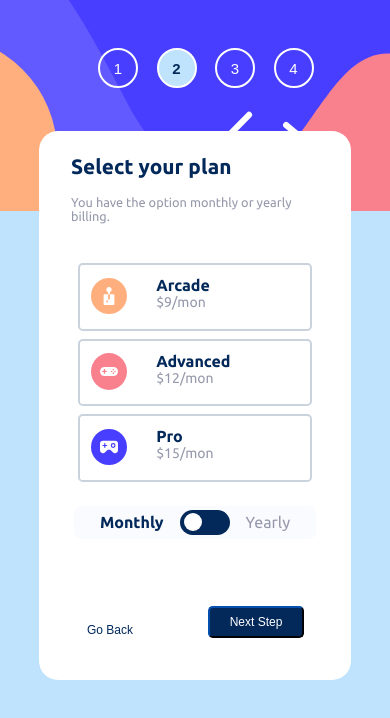
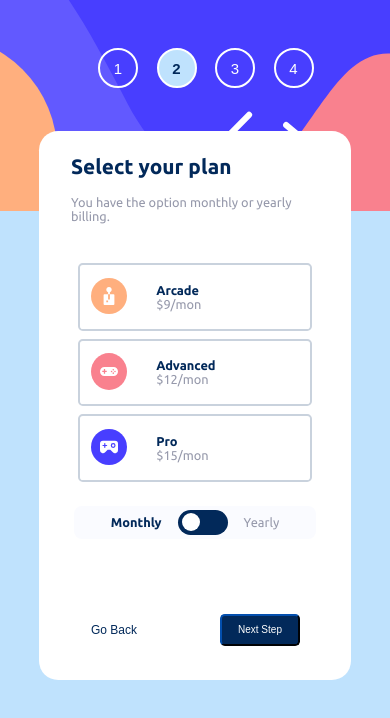
Before and after one commit to mnavai/multistepsform-reactapp, a React (Create React App) app: page /select-plan in a window 390 px wide. Shown: the top 718 px of the page. Built offline with nearby package versions, Linux system fonts and the light colour scheme.

Commit message:
mobile view fixing

```diff
--- a/src/components/Card/Card.css
+++ b/src/components/Card/Card.css
@@ -68,4 +68,14 @@
         width: 60vw;
         height: 11vh;
     }
+    .card-label-text {
+        font-size: .8rem;
+    }
+    .card-text {
+        font-size: .8rem;
+    }
+    .text-group{
+        margin-top: auto;
+        margin-bottom: auto;
+    }
 }
--- a/src/components/Form/Form.css
+++ b/src/components/Form/Form.css
@@ -31,4 +31,14 @@
         right: auto;
         left: auto;
     }
+    .btn{
+        margin-top: 1.5rem;
+        width: 5rem;
+        font-size: 10px;
+    }
+    .single-btn{
+        position: relative;
+        margin-top: 5rem;
+
+    }
 }
--- a/src/components/Input/Input.css
+++ b/src/components/Input/Input.css
@@ -41,6 +41,11 @@
     }
     .form-input-error {
         width: 70vw;
-
+    }
+    .form-label{
+        font-size: .8rem;
+    }
+    .error-text {
+        font-size: .8rem;
     }
 }
--- a/src/components/MainWrapper/MainWrapper.css
+++ b/src/components/MainWrapper/MainWrapper.css
@@ -117,5 +117,37 @@
         justify-content: flex-end;
         width: 100%;
     }
-
+    .bill-container {
+        height: 35vh;
+        width: 66vw;
+        margin: 1rem auto 0 auto;
+    }
+    a{
+        font-size: .7rem;
+    }
+    .plan-price{
+        font-size: .7rem;
+    }
+    .selected-addons{
+        font-size: .7rem;
+    }
+    .total{
+        font-size: .7rem;
+    }
+    h4{
+        font-size: .7rem;
+    }
+    .thank-you-heading{
+        font-size:1.5rem;
+    }
+    .thank-you-p{
+        font-size: 1rem;
+    }
+    .thank-you-icon{
+        width: 60px;
+        height: 60px;
+    }
+    .finalmessage-container{
+        margin-top: 5rem;
+    }
 }
--- a/src/components/Toggle/Toggle.css
+++ b/src/components/Toggle/Toggle.css
@@ -88,4 +88,10 @@ input:checked+.slider:before {
         width: 62vw;
         height: 4vh;
     }
+    .grey-bar-month{
+        font-size: .8rem;
+    }
+    .grey-bar-year{
+        font-size: .8rem;
+    }
 }
```
